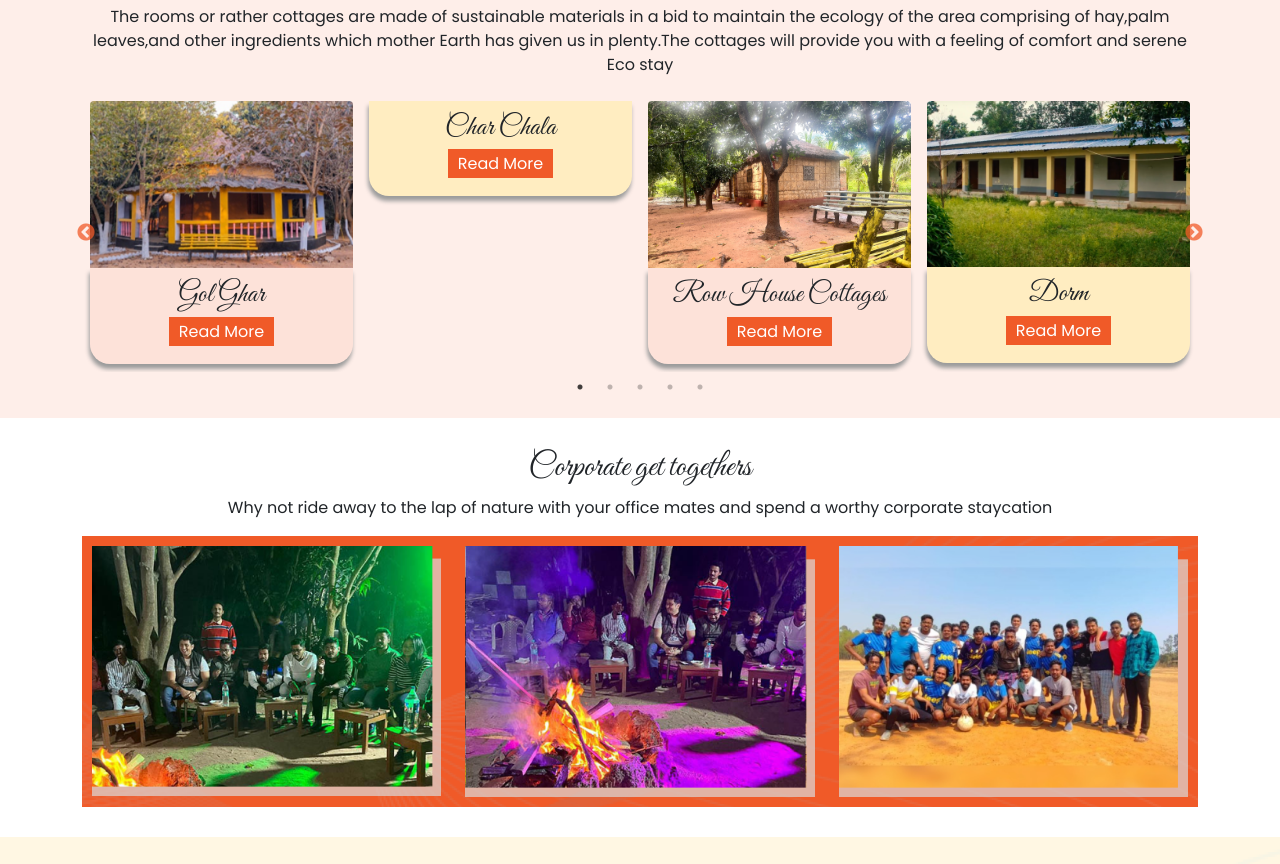
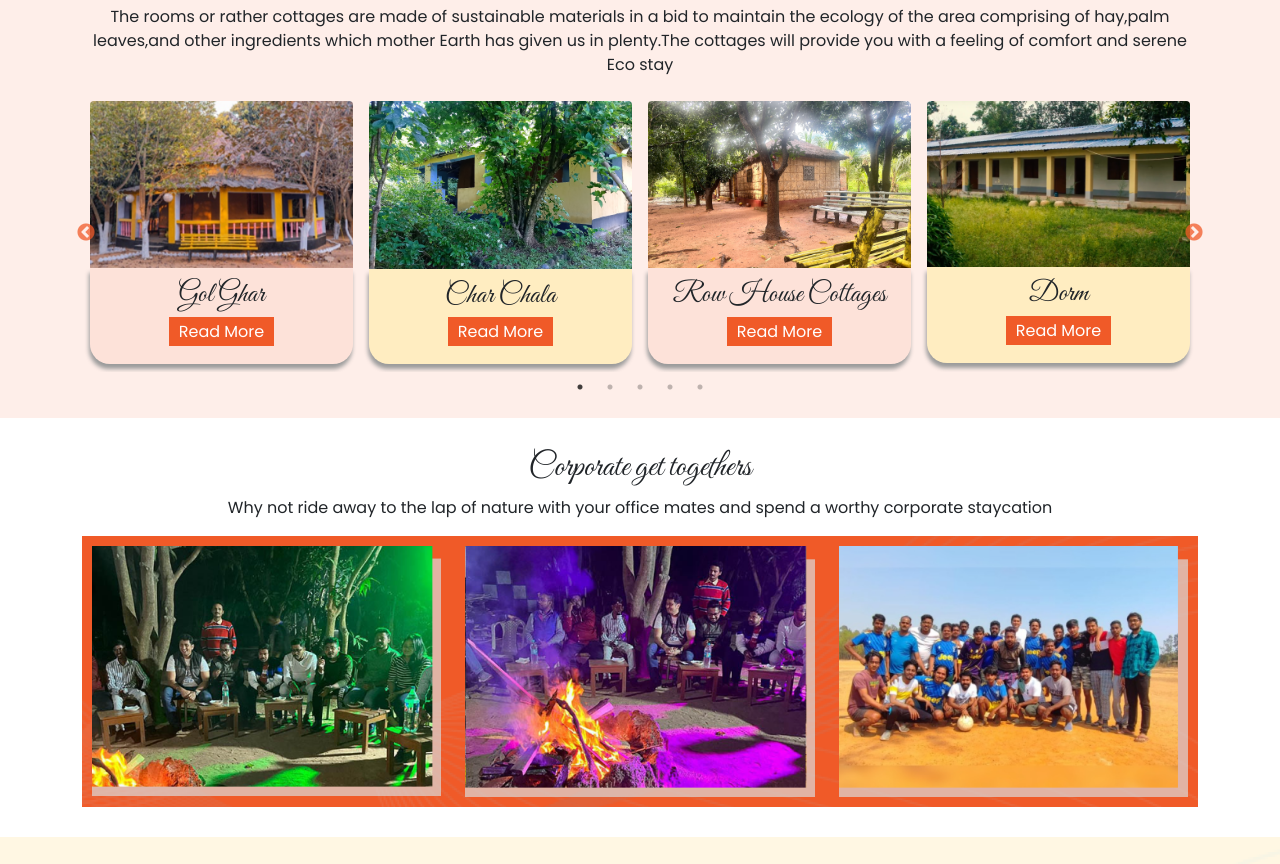
Before and after one commit to shahrukhdigitalwolf/tepantar, a plain HTML site: page index.html in a window 1280 px wide. Shown: the part 1965-2829 px from the top of the page. Drawn offline with nearby package versions, Linux system fonts and the light colour scheme; files that its build step writes are made by us from their sources; the site is published under a folder, as on GitHub Pages, so addresses that start at the root find nothing; a web font is replaced by a local one.

Commit message:
new update 14-08-2023

```diff
--- a/index.html
+++ b/index.html
@@ -227,7 +227,7 @@
                         </div>
                     </div>
                     <div class="p-2">
-                        <img src="/assets/img/photos/char_chala.png" class="img-fluid rounded-top" alt="">
+                        <img src="./assets/img/photos/char_chala.png" class="img-fluid rounded-top" alt="">
                         <div class="card_body body_clr2">
                             <h3>Char Chala</h3>
                             <a href="#">Read More</a>
```
